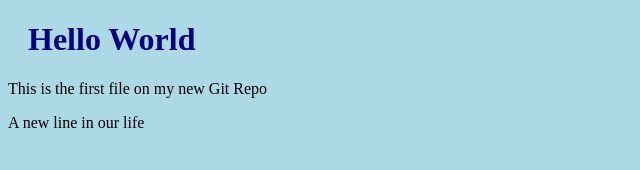
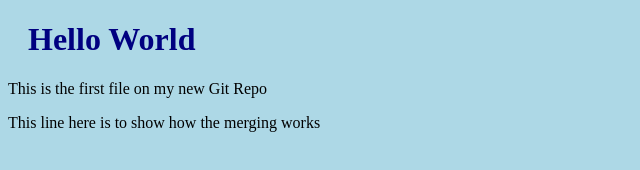
Before and after one commit to jgab40/jgabnd-project, a plain HTML site: page index.html in a window 1280 px wide. Shown: the whole page, without its empty margins (0-640 px from the left). Drawn offline with Linux system fonts and the light colour scheme.

Commit message:
Updated index.html with emergency-fix

```diff
--- a/index.html
+++ b/index.html
@@ -10,6 +10,6 @@
     <h1>Hello World</h1>
 
     <p>This is the first file on my new Git Repo</p>
-    <p>A new line in our life</p>
+    <p>This line here is to show how the merging works</p>
 </body>
 </html>
```
